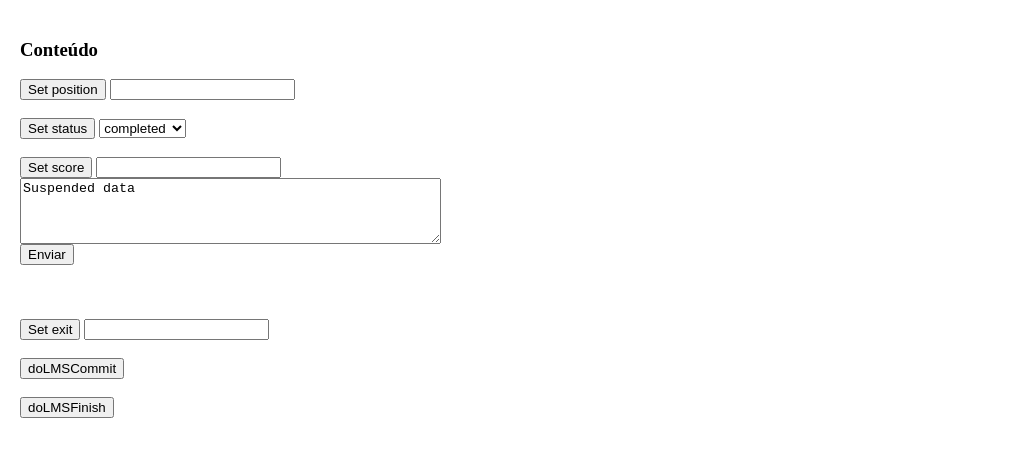
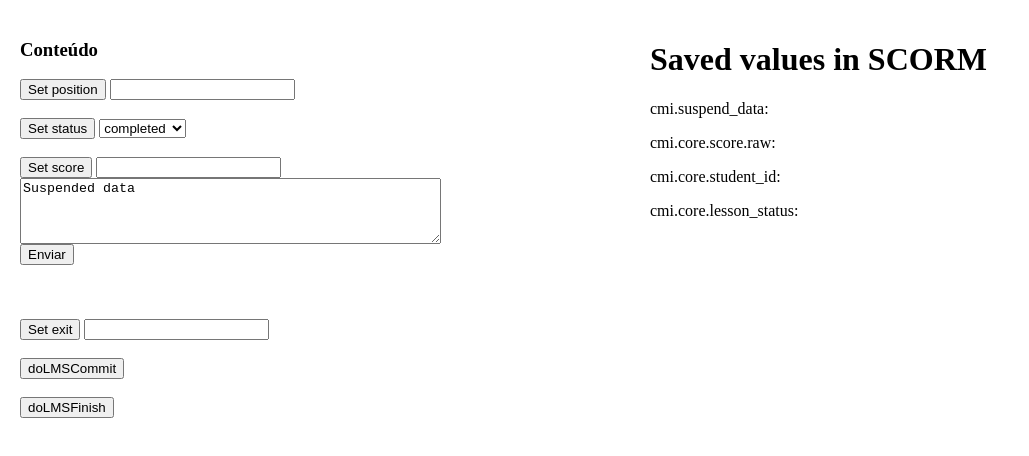
Before and after one commit to diogoreus/testeScorm, a plain HTML site: page index.html in a window 1280 px wide. Shown: the whole page, without its empty margins (0-1029 px from the left). Drawn offline with Linux system fonts and the light colour scheme.

Commit message:
Ajsutes para load scorm

```diff
--- a/index.html
+++ b/index.html
@@ -53,7 +53,9 @@
 			<button onclick="doLMSCommit()">doLMSCommit</button><br/><br/>
 			<button onclick="doLMSFinish()">doLMSFinish</button><br/><br/>
 		</div>
-		<div class="wrapper">
+		<div id="savedValue" class="wrapper">
+			<h1>Saved values in SCORM</h1>
+			<div id="values"></div>
 
 		</div>
 
--- a/js/main.js
+++ b/js/main.js
@@ -2,7 +2,14 @@ $(function() {
 	var posicao = 0,
 		finalizado = false,
 		lessonStatus = "incomplete",
-		$bts = $('button.setValue');
+		varsToLoad = [
+			"cmi.suspend_data",
+			"cmi.core.score.raw",
+			"cmi.core.student_id",
+			"cmi.core.lesson_status"
+		],
+		$bts = $('button.setValue'),
+		$values = $('#savedValue #values');
 
 	var setValue = function(attr, value){
 		debugger;
@@ -25,12 +32,10 @@ $(function() {
 	(function(){
  		doLMSInitialize();
 		startTimer();
-		respostasGravadas = doLMSGetValue( "cmi.suspend_data" );
-		score = doLMSGetValue( "cmi.core.score.raw" );
-		idAluno = doLMSGetValue( "cmi.core.student_id" );
-		lessonStatus = doLMSGetValue("cmi.core.lesson_status");
-		if(lessonStatus != "completed"){
-			doLMSSetValue("cmi.core.lesson_status","incomplete");
-		};
+
+		for (var i = 0; i < varsToLoad.length; i++) {
+			value = doLMSGetValue(varsToLoad[i]);
+			$values.append('<p>' + varsToLoad[i] + ': ' + value + '</p>')
+		}
 	})();
 });
```
